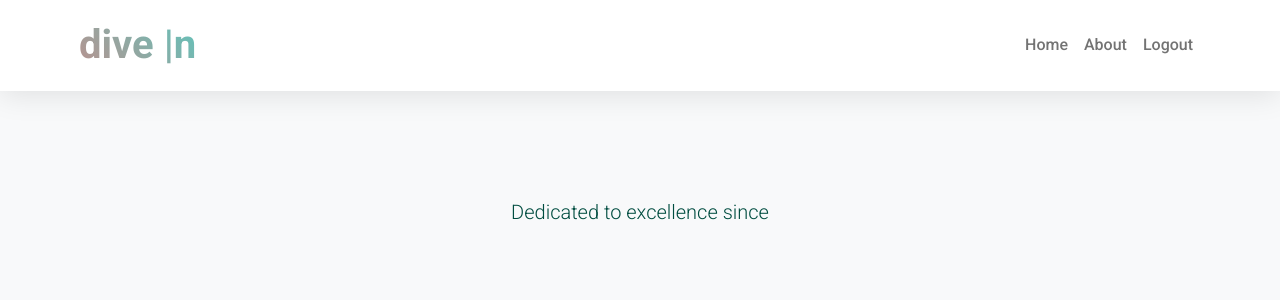
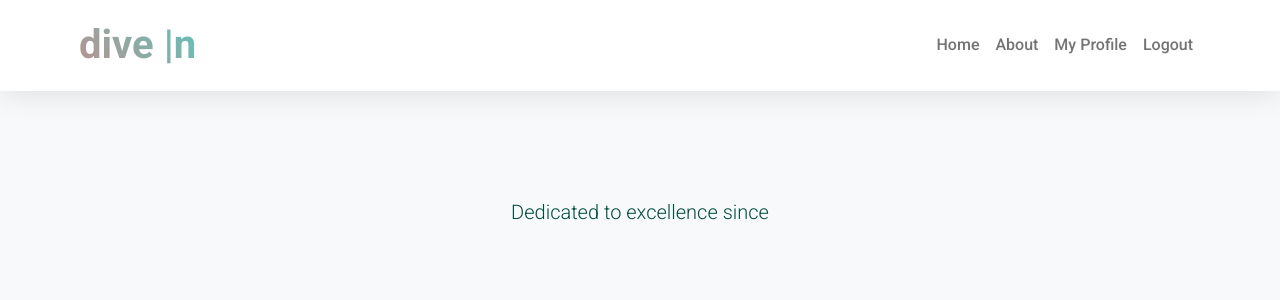
Before and after one commit to kimatron/dive-in, a Django app: page /about/ in a window 1280 px wide. Shown: the top 300 px of the page. Run offline with Django 4.2, Linux system fonts and the light colour scheme; the visitor is signed in with stand-in values (Sample User, id 1); data that the repository does not hold is empty; some libraries are stand-ins or nearby versions.

Commit message:
Add user profile to navbar :sparkle:

```diff
--- a/templates/base.html
+++ b/templates/base.html
@@ -43,9 +43,20 @@
                            href="{% url 'about' %}">About</a>
                     </li>
                     {% if user.is_authenticated %}
-                        <li class="nav-item">
-                            <a class="nav-link" href="{% url 'account_logout' %}">Logout</a>
-                        </li>
+<li class="nav-item">
+    <a class="nav-link" href="{% url 'profile' %}">
+        {% if user.userprofile.profile_picture %}
+            <img src="{{ user.userprofile.profile_picture.url }}"
+                 alt="Profile"
+                 class="rounded-circle"
+                 style="width: 25px; height: 25px; object-fit: cover; margin-right: 5px;">
+        {% endif %}
+        My Profile
+    </a>
+</li>
+<li class="nav-item">
+    <a class="nav-link" href="{% url 'account_logout' %}">Logout</a>
+</li>
                     {% else %}
                         <li class="nav-item">
                             <a class="nav-link" href="{% url 'account_signup' %}">Register</a>
```
